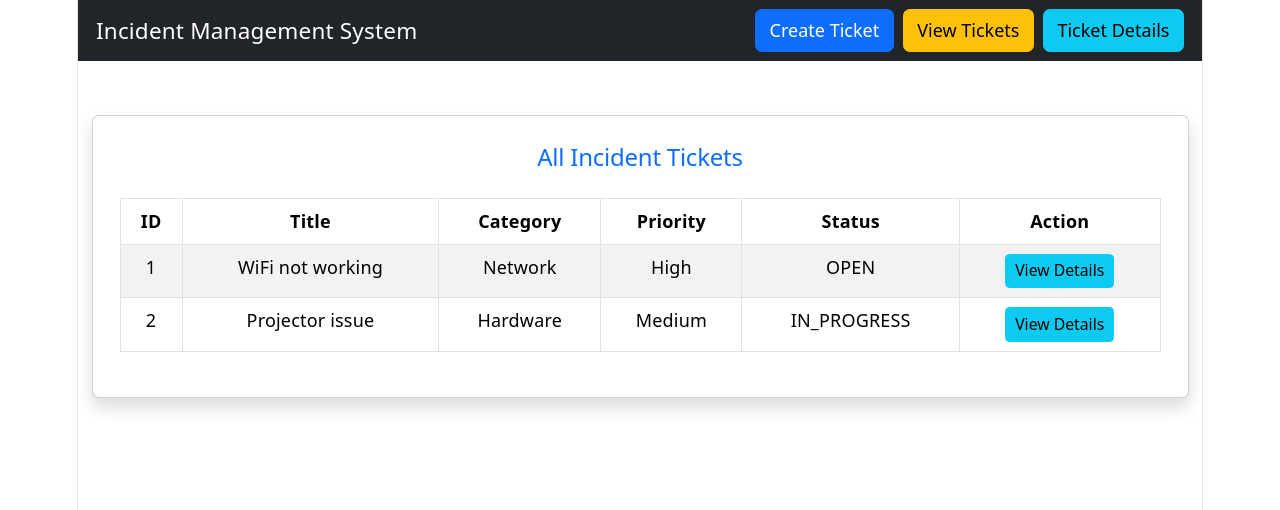
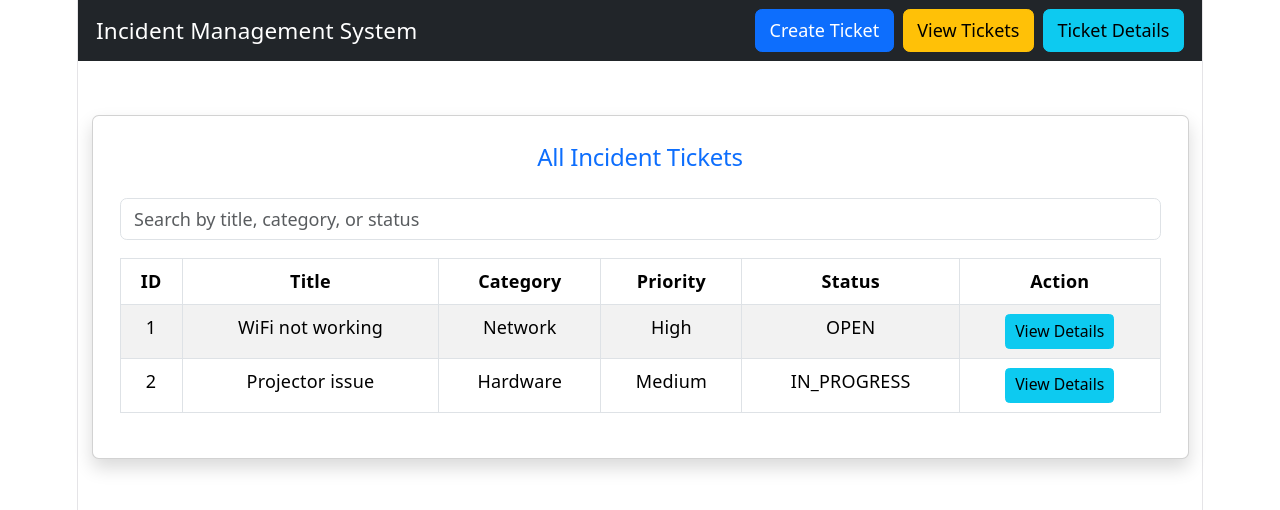
Before and after one commit to ThilinaLakmal/springboot_project, a React app in the folder frontend/: page / in a window 1280 px wide. Both pictures are taken after a click on the button "View Tickets". Shown: the top 510 px of the page. Built offline with nearby package versions, Linux system fonts and the light colour scheme; the HTML template or start-up script is replaced by a standard one.

Commit message:
Add search filter to ticket list page

```diff
--- a/frontend/src/pages/TicketListPage.jsx
+++ b/frontend/src/pages/TicketListPage.jsx
@@ -1,8 +1,32 @@
+import { useState } from 'react';
+
 function TicketListPage({ tickets, onViewDetails }) {
+  const [searchText, setSearchText] = useState('');
+
+  const filteredTickets = tickets.filter((ticket) => {
+    const searchValue = searchText.toLowerCase();
+
+    return (
+      ticket.title.toLowerCase().includes(searchValue) ||
+      ticket.category.toLowerCase().includes(searchValue) ||
+      ticket.status.toLowerCase().includes(searchValue)
+    );
+  });
+
   return (
     <div className="container mt-5">
       <div className="card shadow p-4">
         <h2 className="mb-4 text-primary">All Incident Tickets</h2>
+
+        <div className="mb-3">
+          <input
+            type="text"
+            className="form-control"
+            placeholder="Search by title, category, or status"
+            value={searchText}
+            onChange={(event) => setSearchText(event.target.value)}
+          />
+        </div>
 
         <table className="table table-bordered table-striped">
           <thead>
@@ -16,7 +40,8 @@ function TicketListPage({ tickets, onViewDetails }) {
             </tr>
           </thead>
           <tbody>
-            {tickets.map((ticket) => (
+            {filteredTickets.length > 0 ? (
+              filteredTickets.map((ticket) => (
                 <tr key={ticket.id}>
                   <td>{ticket.id}</td>
                   <td>{ticket.title}</td>
@@ -32,7 +57,14 @@ function TicketListPage({ tickets, onViewDetails }) {
                     </button>
                   </td>
                 </tr>
-            ))}
+              ))
+            ) : (
+              <tr>
+                <td colSpan="6" className="text-center">
+                  No tickets found.
+                </td>
+              </tr>
+            )}
           </tbody>
         </table>
       </div>
```
Lines whose indentation alone changed are shown as unchanged.
